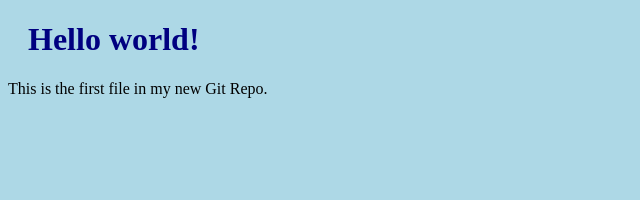
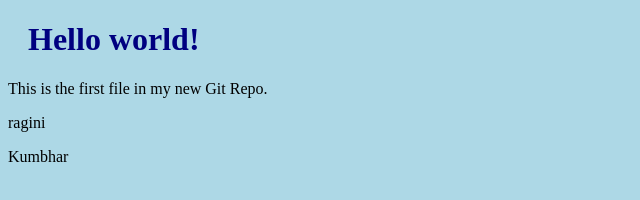
Before and after one commit to kumbharragini25/repository1, a plain HTML site: page index.html in a window 1280 px wide. Shown: the whole page, without its empty margins (0-640 px from the left). Drawn offline with Linux system fonts and the light colour scheme.

Commit message:
Update index.html
added some new line in the index.html file

```diff
--- a/index.html
+++ b/index.html
@@ -8,6 +8,7 @@
 
 <h1>Hello world!</h1>
 <p>This is the first file in my new Git Repo.</p>
-
+<p>ragini</p>
+  <p>Kumbhar</p>
 </body>
 </html>
```
